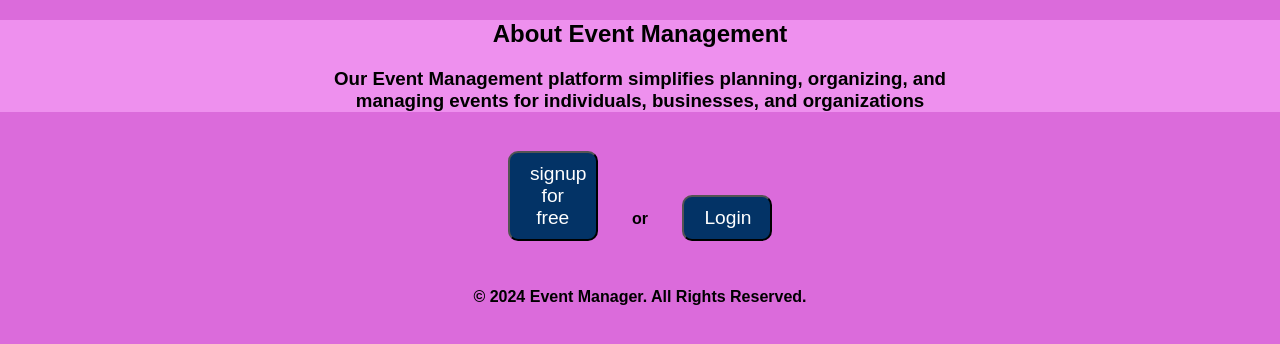
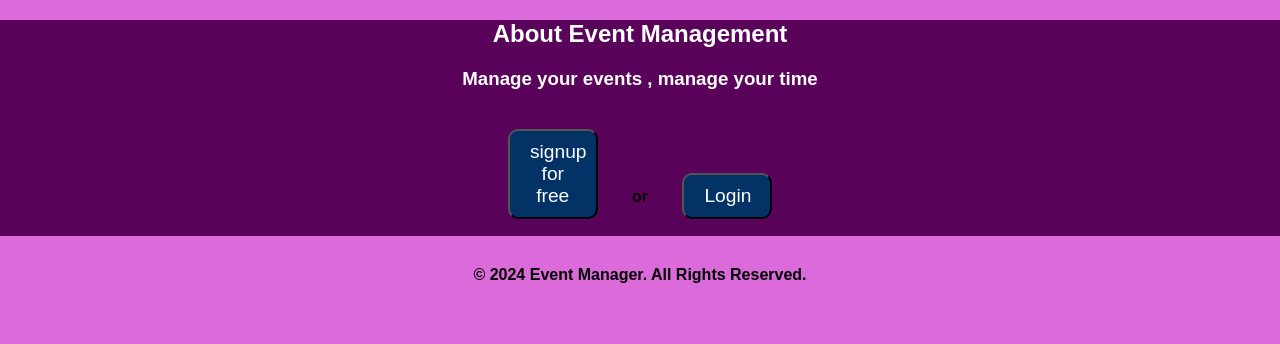
Before and after one commit to AmnaHussien/Event-Management-website, a Flask app: page /about in a window 1280 px wide. Shown: the part 105-449 px from the top of the page. Run offline with Flask 3, Linux system fonts and the light colour scheme.

Commit message:
updating about template

```diff
--- a/website/static/base.css
+++ b/website/static/base.css
@@ -216,7 +216,8 @@
 }
 .about
 {
-    background-color: rgb(238, 144, 238);
+    background-color: rgb(90, 3, 90);
+    color: white;
 }
 /* update.ss>>>>>>>>>>>>>>>> */
 .update
--- a/website/template/about.html
+++ b/website/template/about.html
@@ -3,17 +3,14 @@
 About
 {% endblock %}
 {% block content %}
-
 <form method="POST">
     <div class="about">
         <h2>About Event Management</h2>
-        <h3>Our Event Management platform simplifies planning, organizing,
-            and <br> managing events for individuals, businesses, and organizations</h3>
+        <!-- <h3>Our Event Management platform simplifies planning, organizing,
+            and <br> managing events for individuals, businesses, and organizations</h3> -->
+        <h3>Manage your events , manage your time</h3>
+        <a href="{{ url_for('auth.signup') }}" > <button id="button-land-1">signup for free</button></a> <p id="or">or</p>
+        <a href="{{ url_for('auth.login') }}" ><button id="button-land-2">Login</button></a>
     </div>
-    <a href="{{ url_for('auth.signup') }}" > <button id="button-land-1">signup for free</button></a> <p id="or">or</p>
-    <a href="{{ url_for('auth.login') }}" ><button id="button-land-2">Login</button></a>
-
-
 </form>
-
 {% endblock %}
```
Also changed, not shown: instance/databases.db.
